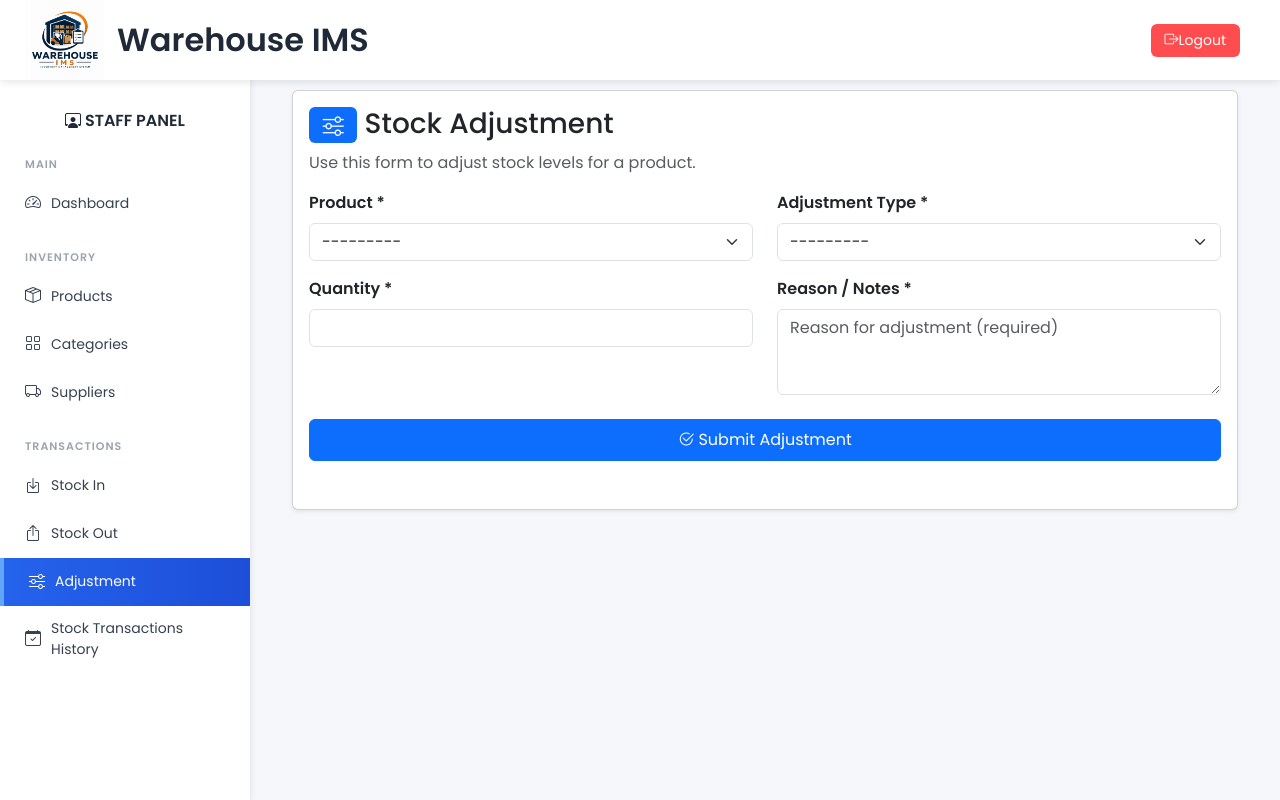
After one commit to Juven165/WarehouseIMS, a Django app: page /staff/staff/adjustment in a window 1280 px wide. The commit adds this page. Run offline with Django 5.2, Linux system fonts and the light colour scheme; the visitor is signed in with stand-in values (Sample User, id 1); data that the repository does not hold is empty; some libraries are stand-ins or nearby versions.

Commit message:
Add page

```diff
--- a/staff/forms.py
+++ b/staff/forms.py
@@ -32,3 +32,32 @@ class StockOutForm(forms.ModelForm):
         self.fields['product'].label_from_instance = lambda obj: (
             f"{obj.name} (SKU: {obj.sku}) — Stock: {obj.current_stock}"
         )
+
+class AdjustmentForm(forms.ModelForm):
+    class Meta:
+        model = StockTransaction
+        fields = ['product', 'adjustment_type', 'quantity', 'notes']
+        widgets = {
+            'product': forms.Select(attrs={
+                'class': 'form-select'
+            }),
+            'adjustment_type': forms.Select(attrs={
+                'class': 'form-select'
+            }),
+            'quantity': forms.NumberInput(attrs={
+                'class': 'form-control',
+                'min': 1
+            }),
+            'notes': forms.Textarea(attrs={
+                'class': 'form-control',
+                'rows': 3,
+                'placeholder': 'Reason for adjustment (required)'
+            }),
+        }
+
+    def __init__(self, *args, **kwargs):
+        super().__init__(*args, **kwargs)
+        self.fields['product'].label_from_instance = lambda obj: (
+            f"{obj.name} (SKU: {obj.sku}) — Stock: {obj.current_stock}"
+        )
+        self.fields['notes'].required = True  # Important for adjustments
--- a/staff/models.py
+++ b/staff/models.py
@@ -34,6 +34,22 @@ class StockTransaction(models.Model):
         (STOCK_OUT, "Stock Out"),
         (ADJUSTMENT, "Adjustment"),
     ]
+
+    ADJUSTMENT_INCREASE = "Increase"
+    ADJUSTMENT_DECREASE = "Decrease"
+
+    ADJUSTMENT_TYPE_CHOICES = [
+        (ADJUSTMENT_INCREASE, "Increase"),
+        (ADJUSTMENT_DECREASE, "Decrease"),
+    ]
+
+    adjustment_type = models.CharField(
+        max_length=10,
+        choices=ADJUSTMENT_TYPE_CHOICES,
+        blank=True,
+        null=True,
+        help_text="Only used when transaction_type is Adjustment"
+    )
 
     product = models.ForeignKey(Product, on_delete=models.CASCADE)
     transaction_type = models.CharField(
--- a/staff/templates/main/base_staff.html
+++ b/staff/templates/main/base_staff.html
@@ -203,8 +203,8 @@
             <i class="bi bi-box-arrow-up"></i> Stock Out
         </a>
 
-        <a href="#"
-            class="{% if request.resolver_match.url_name == '#' %}active{% endif %}">
+        <a href="{% url 'adjustment' %}"
+            class="{% if request.resolver_match.url_name == 'adjustment' %}active{% endif %}">
             <i class="bi bi-sliders"></i> Adjustment
         </a>
 
--- /dev/null
+++ b/staff/templates/staff/adjustments.html
@@ -0,0 +1,74 @@
+{% extends 'main/base_staff.html' %}
+{% load static %}
+
+{% block title %}Adjustments | Warehouse IMS{% endblock %}
+
+{% block content %}
+<div class="container-fluid">
+    <div class="card shadow-sm mb-4">
+        <div class="card-body">
+            <h3>
+                <span class="badge bg-primary">
+                    <i class="bi bi-sliders"></i>
+                </span>
+                Stock Adjustment
+            </h3>
+            <p class="text-muted">
+                Use this form to adjust stock levels for a product.
+            </p>
+
+            <form method="POST">
+                {% csrf_token %}
+
+                <div class="row">
+                    <!-- Product -->
+                    <div class="col-md-6 mb-3">
+                        <label class="form-label fw-semibold">Product *</label>
+                        {{ form.product }}
+                        {% if form.product.errors %}
+                            <div class="text-danger small">{{ form.product.errors }}</div>
+                        {% endif %}
+                    </div>
+
+                    <!-- Adjustment Type -->
+                    <div class="col-md-6 mb-3">
+                        <label class="form-label fw-semibold">Adjustment Type *</label>
+                        {{ form.adjustment_type }}
+                        {% if form.adjustment_type.errors %}
+                            <div class="text-danger small">{{ form.adjustment_type.errors }}</div>
+                        {% endif %}
+                    </div>
+                </div>
+
+                <div class="row">
+                    <!-- Quantity -->
+                    <div class="col-md-6 mb-3">
+                        <label class="form-label fw-semibold">Quantity *</label>
+                        {{ form.quantity }}
+                        {% if form.quantity.errors %}
+                            <div class="text-danger small">{{ form.quantity.errors }}</div>
+                        {% endif %}
+                    </div>
+
+                    <!-- Notes -->
+                    <div class="col-md-6 mb-3">
+                        <label class="form-label fw-semibold">Reason / Notes *</label>
+                        {{ form.notes }}
+                        {% if form.notes.errors %}
+                            <div class="text-danger small">{{ form.notes.errors }}</div>
+                        {% endif %}
+                    </div>
+                </div>
+
+                <button type="submit" class="btn btn-primary w-100 py-2 mt-2">
+                    <i class="bi bi-check2-circle"></i> Submit Adjustment
+                </button>
+            </form>
+        </div>
+
+        <div class="card-body">
+
+        </div>
+    </div>
+</div>
+{% endblock %}
--- a/staff/urls.py
+++ b/staff/urls.py
@@ -10,4 +10,5 @@ urlpatterns = [
     path('staff/supplier', views.supplier, name='supplier'),
     path('staff/stock-in', views.stock_in, name='stock_in'),
     path('staff/stock-out', views.stock_out, name='stock_out'),
+    path('staff/adjustment', views.adjustment, name='adjustment'),
 ]
--- a/staff/views.py
+++ b/staff/views.py
@@ -5,7 +5,7 @@ from django.contrib.auth.decorators import login_required
 from django.utils import timezone
 from django.contrib import messages
 from staff.models import Product, StockTransaction, Category, Supplier
-from .forms import StockInForm, StockOutForm
+from .forms import StockInForm, StockOutForm, AdjustmentForm
 
 
 @login_required
@@ -204,3 +204,47 @@ def stock_out(request):
         'recent_stock_out_trans': recent_stock_out,
     }
     return render(request, 'staff/stock_out.html', context)
+
+@login_required
+def adjustment(request):
+    recent_adjustments = (
+        StockTransaction.objects
+        .filter(transaction_type="Adjustment")
+        .select_related('product', 'staff')
+        .order_by('-transaction_date')[:10]
+    )
+
+    if request.method == 'POST':
+        form = AdjustmentForm(request.POST)
+        if form.is_valid():
+            transaction = form.save(commit=False)
+            transaction.transaction_type = "Adjustment"
+            transaction.staff = request.user
+
+            product = transaction.product
+            quantity = transaction.quantity
+
+            if transaction.adjustment_type == "Increase":
+                product.current_stock += quantity
+                transaction.save()
+                product.save()
+                messages.success(request, 'Stock successfully increased!')
+                return redirect('adjustment')
+
+            else:  # Decrease
+                if quantity > product.current_stock:
+                    form.add_error('quantity', f'Insufficient stock. Only {product.current_stock} available.')
+                else:
+                    product.current_stock -= quantity
+                    transaction.save()
+                    product.save()
+                    messages.success(request, 'Stock successfully decreased!')
+                    return redirect('adjustment')
+    else:
+        form = AdjustmentForm()
+
+    context = {
+        'recent_adjustments': recent_adjustments,
+        'form': form,
+    }
+    return render(request, 'staff/adjustments.html', context)
```
Also changed, not shown: staff/migrations/0010_stocktransaction_adjustment_type.py (added).
